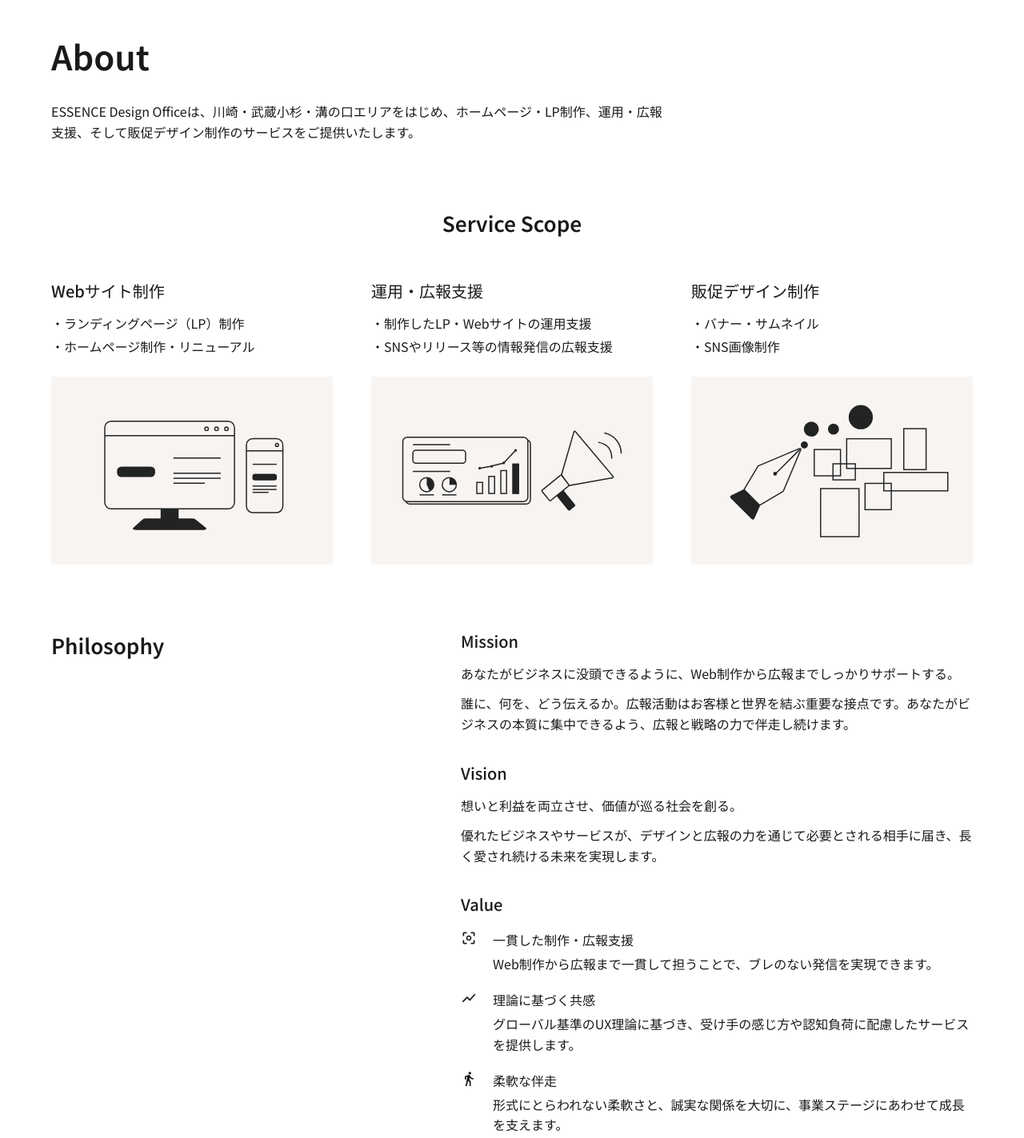
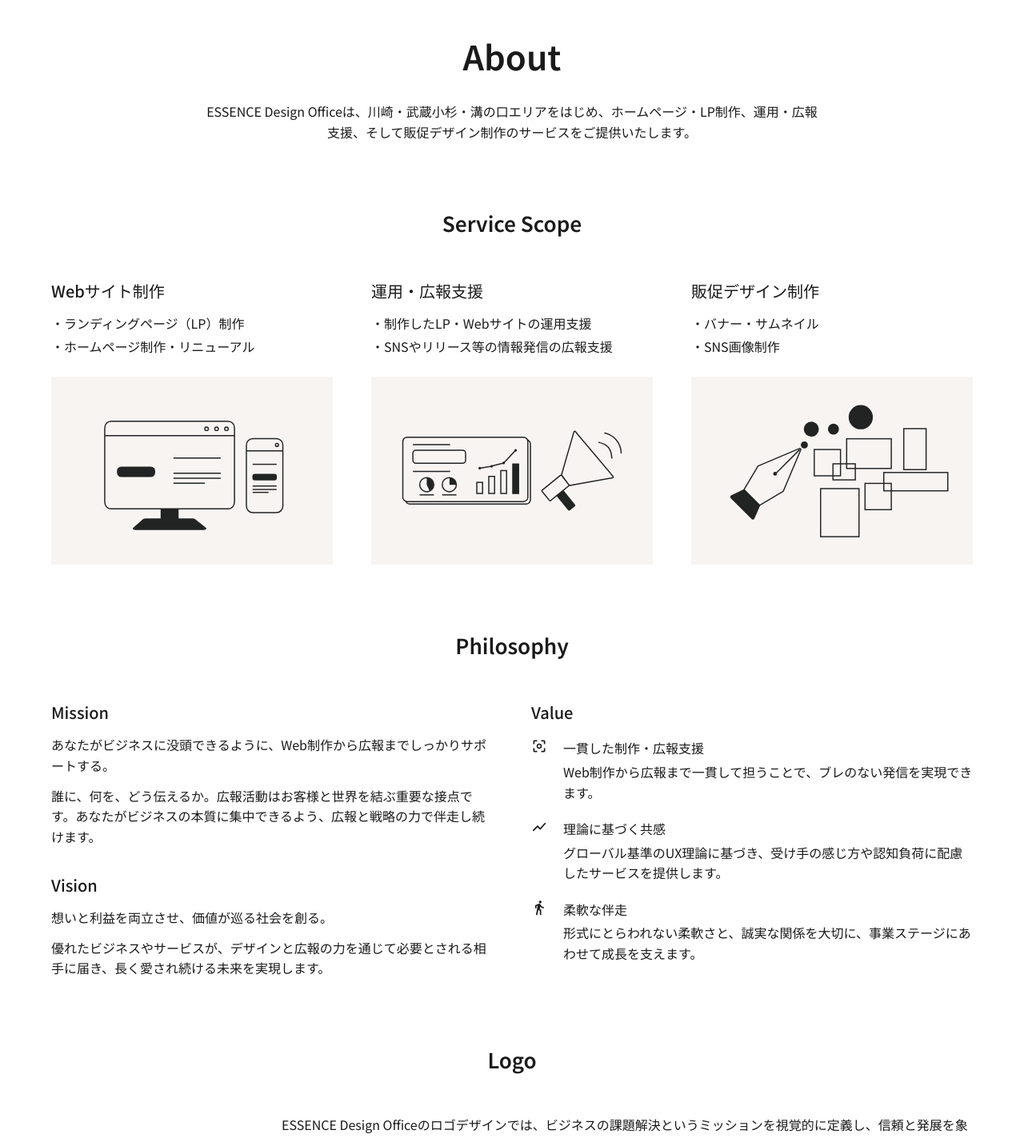
Before and after one commit to sykwwk-a11y/astro-site, an Astro site: page /about in a window 1280 px wide. Shown: the part 140-1563 px from the top of the page at 80% size. Built offline with nearby package versions, Linux system fonts and the light colour scheme; Astro itself is replaced by a stand-in of ours.

Commit message:
Update about page

```diff
--- a/src/pages/about.astro
+++ b/src/pages/about.astro
@@ -56,7 +56,7 @@ const companyRows: { label: string; value: string; items?: string[] }[] = [
   { label: '屋号', value: 'ESSENCE Design Office' },
   { label: '代表', value: 'Fujita Sayaka' },
   { label: '適格請求書発行事業者登録番号', value: '現在申請中' },
-  { label: '加盟団体', value: '川崎商工会議所' },
+  { label: '加盟団体', value: '川崎商工会議所 　川崎北法人会' },
   { label: 'エリア', value: '神奈川県川崎市（全国オンライン対応可）' },
   {
     label: '事業内容',
@@ -103,8 +103,8 @@ const logoPoints = [
 >
   <article class="bg-white px-4 py-16 !pb-0 md:px-8 md:py-20 lg:px-12">
     <div class="mx-auto max-w-6xl">
-      <h1 class="text-h1">About</h1>
-      <p class="mt-6 max-w-3xl text-body">
+      <h1 class="text-center text-h1">About</h1>
+      <p class="mx-auto mt-6 max-w-3xl text-center text-body">
         ESSENCE Design Officeは、川崎・武蔵小杉・溝の口エリアをはじめ、ホームページ・LP制作、運用・広報支援、そして販促デザイン制作のサービスをご提供いたします。
       </p>
 
@@ -128,8 +128,8 @@ const logoPoints = [
       </section>
 
       <section class="mt-20" aria-labelledby="philosophy">
-        <div class="grid items-start gap-8 lg:grid-cols-[minmax(10rem,1fr)_minmax(0,40rem)] lg:gap-16">
-          <h2 id="philosophy" class="text-center text-h2 lg:text-left">Philosophy</h2>
+        <h2 id="philosophy" class="text-center text-h2">Philosophy</h2>
+        <div class="mt-12 grid items-start gap-12 md:grid-cols-2">
           <div class="text-body">
             <h3 class="font-medium">Mission</h3>
             <p class="mt-3">あなたがビジネスに没頭できるように、Web制作から広報までしっかりサポートする。</p>
@@ -142,8 +142,10 @@ const logoPoints = [
             <p class="mt-3">
               優れたビジネスやサービスが、デザインと広報の力を通じて必要とされる相手に届き、長く愛され続ける未来を実現します。
             </p>
+          </div>
 
-            <h3 class="mt-8 font-medium">Value</h3>
+          <div class="text-body">
+            <h3 class="font-medium">Value</h3>
             <ul class="mt-4 space-y-5">
               {
                 values.map((value) => (
```
